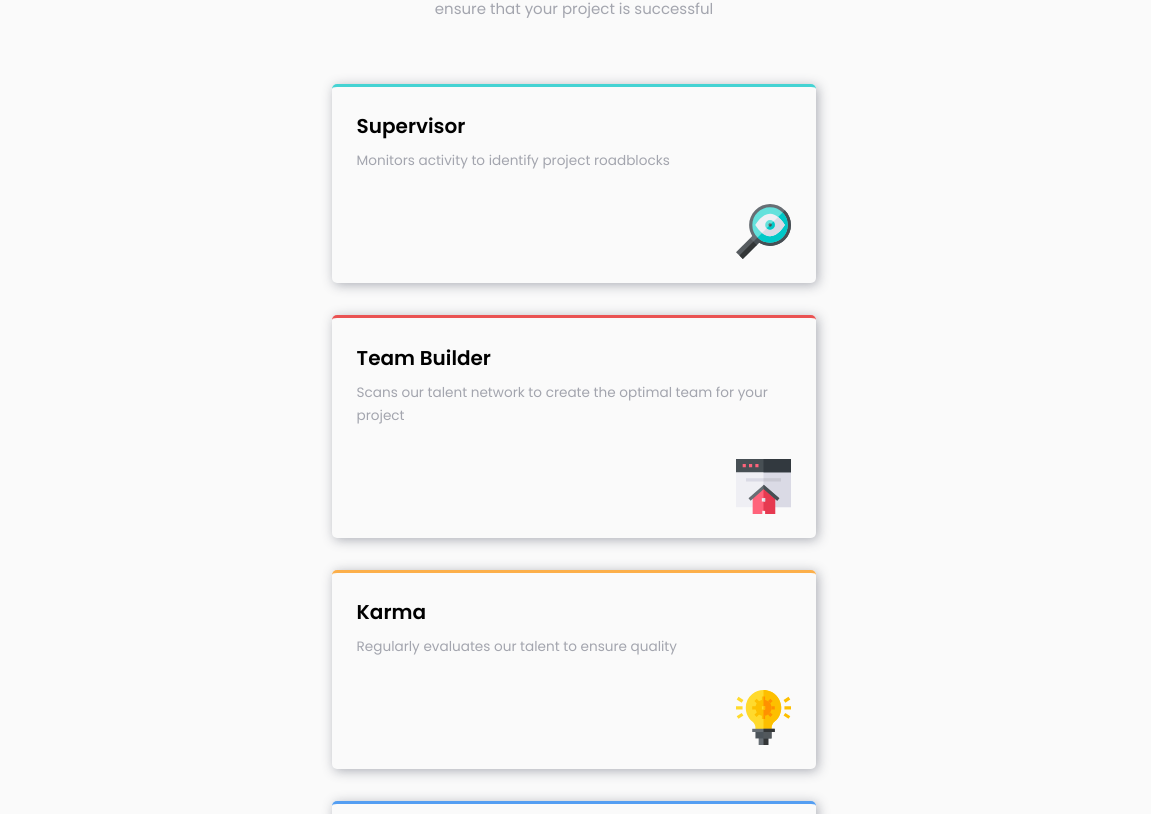
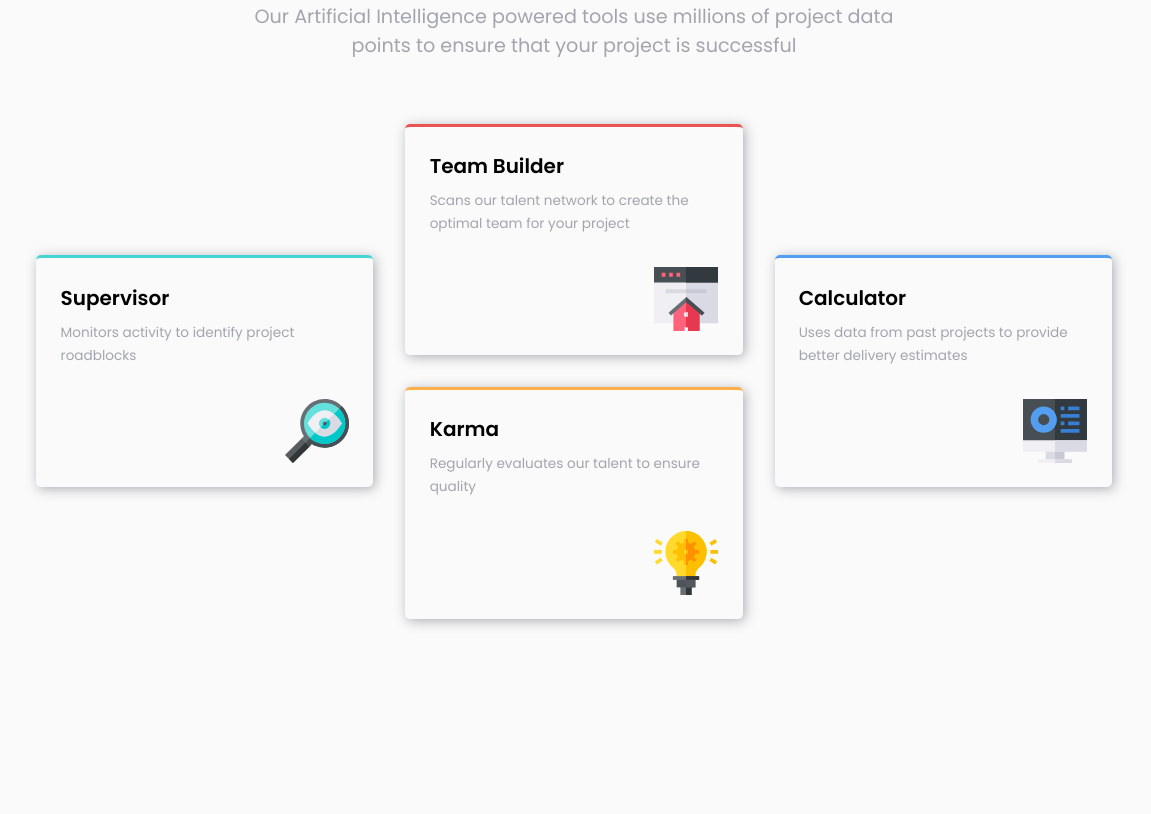
Before and after one commit to taavi80/Four-card-feature-section, a plain HTML site: page index.html in a window 1536 px wide. Shown: the part 199-1013 px from the top of the page, without its empty margins (194-1345 px from the left). After the commit the page ends 882 px from the top, so only its background shows below. Drawn offline with Linux system fonts and the light colour scheme.

Commit message:
added desktop design
used CSS Grid

```diff
--- /dev/null
+++ b/css/style.css
@@ -0,0 +1,153 @@
+:root {
+  /* variables */
+
+  /* Colors */
+  --Red: hsl(0, 78%, 62%);
+  --Cyan: hsl(180, 62%, 55%);
+  --Orange: hsl(34, 97%, 64%);
+  --Blue: hsl(212, 86%, 64%);
+  --Very-Dark-Blue: hsl(234, 12%, 34%);
+  --Grayish-Blue: hsl(229, 6%, 66%);
+  --Very-Light-Gray: hsl(0, 0%, 98%);
+
+  /* Typography */
+  --fs-15: 15px;
+}
+
+* {
+  margin: 0;
+  padding: 0;
+  box-sizing: border-box;
+}
+
+body {
+  background-color: var(--Very-Light-Gray);
+  font-size: var(--fs-15);
+  font-family: "Poppins", sans-serif;
+  margin: 4rem 0;
+}
+
+p {
+  color: var(--Grayish-Blue);
+}
+
+main {
+  max-width: 82%;
+}
+
+main,
+main h1,
+main > p {
+  margin: 0 auto;
+}
+
+main h1,
+main > p {
+  text-align: center;
+}
+
+main h1 {
+  color: var(--Very-Dark-Blue);
+  font-size: 1.5rem;
+  font-weight: 200;
+  margin-bottom: 1rem;
+}
+
+h1 span {
+  font-weight: 600;
+}
+
+main > p {
+  max-width: 320px;
+  margin-bottom: 4rem;
+}
+
+.card {
+  border-radius: 5px;
+  padding: 1.51rem;
+  box-shadow: 2px 2px 12px hsla(229, 6%, 66%, 0.9);
+  margin-bottom: 2rem;
+}
+
+.card h2 {
+  font-size: 1.25rem;
+  margin-bottom: 0.5rem;
+}
+
+.card p {
+  font-size: 0.85rem;
+  line-height: 1.7;
+  margin-bottom: 2rem;
+}
+
+.card img {
+  max-width: 55px;
+  display: block;
+  margin-left: auto;
+}
+
+.card.cyan {
+  border-top: 3px solid var(--Cyan);
+}
+
+.card.red {
+  border-top: 3px solid var(--Red);
+}
+
+.card.orange {
+  border-top: 3px solid var(--Orange);
+}
+
+.card.blue {
+  border-top: 3px solid var(--Blue);
+}
+
+@media (min-width: 1440px) {
+  main {
+    max-width: 70%;
+  }
+
+  main > h1 {
+    max-width: 570px;
+    font-size: 2.9rem;
+    line-height: 1.3;
+  }
+
+  main > p {
+    max-width: 650px;
+    font-size: 1.2rem;
+    margin-bottom: 4rem;
+  }
+
+  .cards {
+    display: grid;
+    grid-template-columns: 1fr 1fr 1fr;
+    grid-template-rows: 1fr 1fr;
+    align-items: center;
+    gap: 2rem;
+  }
+
+  .card {
+    margin-bottom: 0;
+  }
+
+  .card img {
+    max-width: initial;
+  }
+
+  .card.cyan {
+    grid-row: 1/-1;
+  }
+
+  .card.red {
+    grid-row: 1/2;
+  }
+
+  .card.orange {
+    grid-row: 2/3;
+  }
+
+  .card.blue {
+    grid-row: 1/-1;
+  }
+}
--- a/index.html
+++ b/index.html
@@ -11,101 +11,7 @@
       href="https://fonts.googleapis.com/css2?family=Poppins:wght@200;400;600&display=swap"
       rel="stylesheet"
     />
-    <style>
-      :root {
-        /* variables */
-
-        /* Colors */
-        --Red: hsl(0, 78%, 62%);
-        --Cyan: hsl(180, 62%, 55%);
-        --Orange: hsl(34, 97%, 64%);
-        --Blue: hsl(212, 86%, 64%);
-        --Very-Dark-Blue: hsl(234, 12%, 34%);
-        --Grayish-Blue: hsl(229, 6%, 66%);
-        --Very-Light-Gray: hsl(0, 0%, 98%);
-
-        /* Typography */
-        --fs-15: 15px;
-      }
-      * {
-        margin: 0;
-        padding: 0;
-        box-sizing: border-box;
-      }
-      body {
-        min-height: 100vh;
-        background-color: var(--Very-Light-Gray);
-        font-size: var(--fs-15);
-        font-family: "Poppins", sans-serif;
-        display: grid;
-        place-content: center;
-        margin: 4rem 0;
-      }
-      p {
-        color: var(--Grayish-Blue);
-      }
-
-      main {
-        /* border: 1px solid #000; */
-
-        max-width: 82%;
-      }
-      main,
-      main > p {
-        margin: 0 auto;
-      }
-      main h1,
-      main > p {
-        text-align: center;
-      }
-      main h1 {
-        color: var(--Very-Dark-Blue);
-        font-size: 1.5rem;
-        font-weight: 200;
-        margin-bottom: 1rem;
-      }
-      h1 span {
-        font-weight: 600;
-      }
-      main > p {
-        max-width: 320px;
-        margin-bottom: 4rem;
-      }
-      .card {
-        /* border: 1px solid blue; */
-
-        border-radius: 5px;
-        padding: 1.51rem;
-        box-shadow: 2px 2px 12px hsla(229, 6%, 66%, 0.9);
-        margin-bottom: 2rem;
-      }
-      .card h2 {
-        font-size: 1.25rem;
-        margin-bottom: 0.5rem;
-      }
-      .card p {
-        font-size: 0.85rem;
-        line-height: 1.7;
-        margin-bottom: 2rem;
-      }
-      .card img {
-        max-width: 55px;
-        display: block;
-        margin-left: auto;
-      }
-      .card.cyan {
-        border-top: 3px solid var(--Cyan);
-      }
-      .card.red {
-        border-top: 3px solid var(--Red);
-      }
-      .card.orange {
-        border-top: 3px solid var(--Orange);
-      }
-      .card.blue {
-        border-top: 3px solid var(--Blue);
-      }
-    </style>
+    <link rel="stylesheet" href="css/style.css" />
   </head>
   <body>
     <main>
@@ -114,27 +20,31 @@
         Our Artificial Intelligence powered tools use millions of project data
         points to ensure that your project is successful
       </p>
+      <div class="cards">
         <div class="card cyan">
           <h2>Supervisor</h2>
           <p>Monitors activity to identify project roadblocks</p>
-        <img src="./images/icon-supervisor.svg" alt="" />
+          <img src="images/icon-supervisor.svg" alt="" />
         </div>
         <div class="card red">
           <h2>Team Builder</h2>
           <p>
             Scans our talent network to create the optimal team for your project
           </p>
-        <img src="./images/icon-team-builder.svg" alt="" />
+          <img src="images/icon-team-builder.svg" alt="" />
         </div>
         <div class="card orange">
           <h2>Karma</h2>
           <p>Regularly evaluates our talent to ensure quality</p>
-        <img src="./images/icon-karma.svg" alt="" />
+          <img src="images/icon-karma.svg" alt="" />
         </div>
         <div class="card blue">
           <h2>Calculator</h2>
-        <p>Uses data from past projects to provide better delivery estimates</p>
-        <img src="./images/icon-calculator.svg" alt="" />
+          <p>
+            Uses data from past projects to provide better delivery estimates
+          </p>
+          <img src="images/icon-calculator.svg" alt="" />
+        </div>
       </div>
     </main>
   </body>
```
Lines whose indentation alone changed are shown as unchanged.
